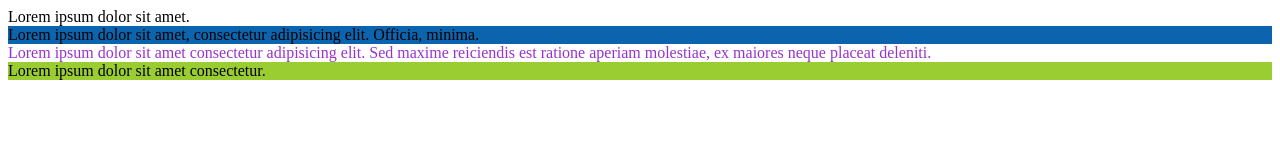
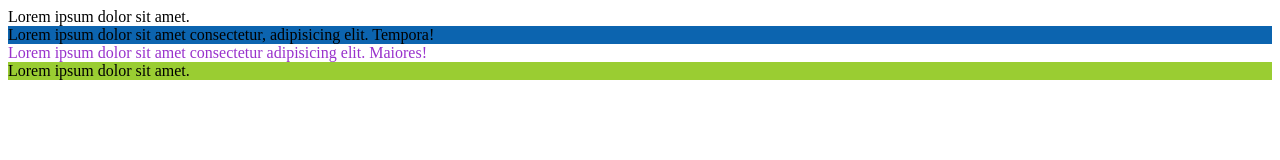
Before and after one commit to Rajule-Harish/WebDev, a plain HTML site: page cssPractice.html in a window 1280 px wide. Drawn offline with Linux system fonts and the light colour scheme.

Commit message:
changes on feature1

```diff
--- a/cssPractice.html
+++ b/cssPractice.html
@@ -18,15 +18,15 @@
     </div>
 
     <div id="second">
-        Lorem ipsum dolor sit amet, consectetur adipisicing elit. Officia, minima.
+        Lorem ipsum dolor sit amet consectetur, adipisicing elit. Tempora!
     </div>
 
     <section class="third">
-        Lorem ipsum dolor sit amet consectetur adipisicing elit. Sed maxime reiciendis est ratione aperiam molestiae, ex maiores neque placeat deleniti.
+        Lorem ipsum dolor sit amet consectetur adipisicing elit. Maiores!
     </section>
 
     <section id="four">
-        Lorem ipsum dolor sit amet consectetur.
+        Lorem ipsum dolor sit amet.
     </section>
 
 
```
